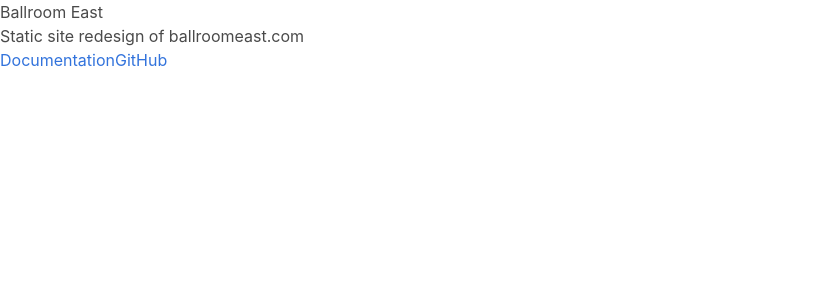
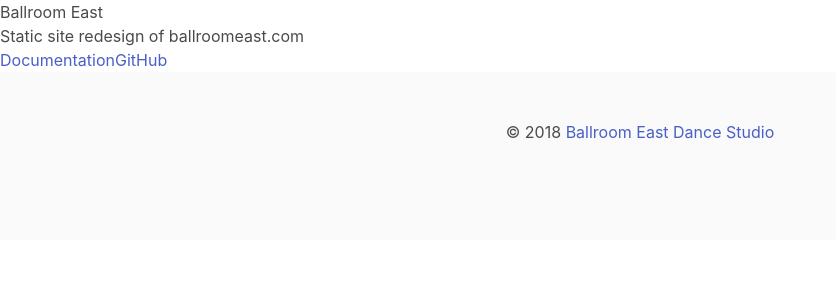
Before and after one commit to shadowlion/be-static, a Nuxt app: page / in a window 1280 px wide. Shown: the top 300 px of the page, without its empty margins (0-836 px from the left). Built offline with nearby package versions, Linux system fonts and the light colour scheme.

Commit message:
add footer section to default page layout

```diff
--- /dev/null
+++ b/components/Footer.vue
@@ -0,0 +1,21 @@
+<template>
+  <footer class="footer">
+    <div class="container">
+      <div class="content has-text-centered">
+        <p>
+          &copy; {{ year }} <a href="https://ballroomeast.com">Ballroom East Dance Studio</a>
+        </p>
+      </div>
+    </div>
+  </footer>
+</template>
+
+<script>
+export default {
+  data () {
+    return {
+      year: (new Date()).getFullYear()
+    }
+  }
+}
+</script>
--- a/layouts/default.vue
+++ b/layouts/default.vue
@@ -1,9 +1,20 @@
 <template>
   <div>
-    <nuxt/>
+    <nuxt />
+    <footerSection />
   </div>
 </template>
 
+<script>
+import footerSection from '@/components/Footer'
+
+export default {
+  components: {
+    footerSection
+  }
+}
+</script>
+
 <style>
-@import "bulma";
+@import "bulma/css/bulma";
 </style>
```
